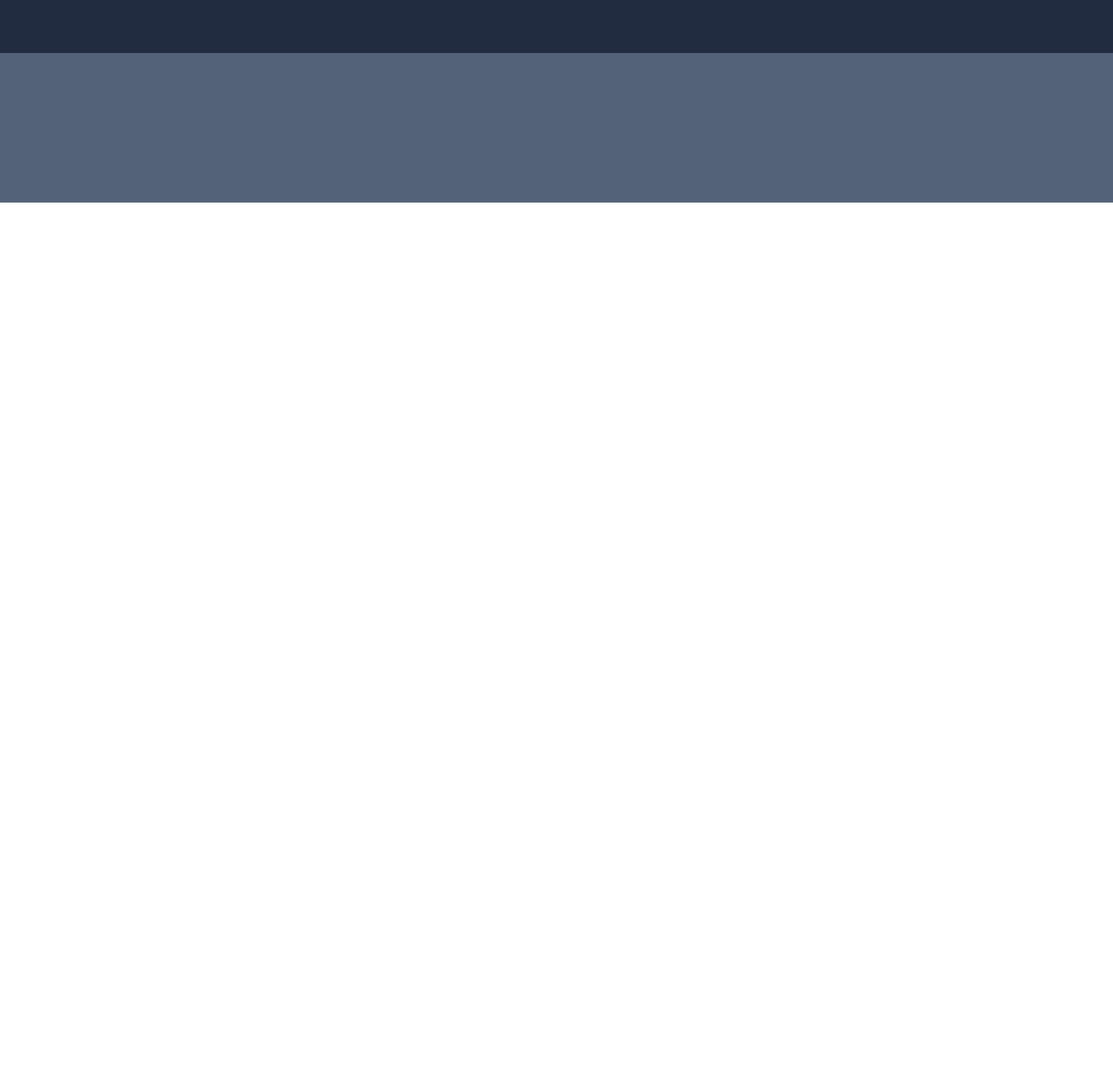
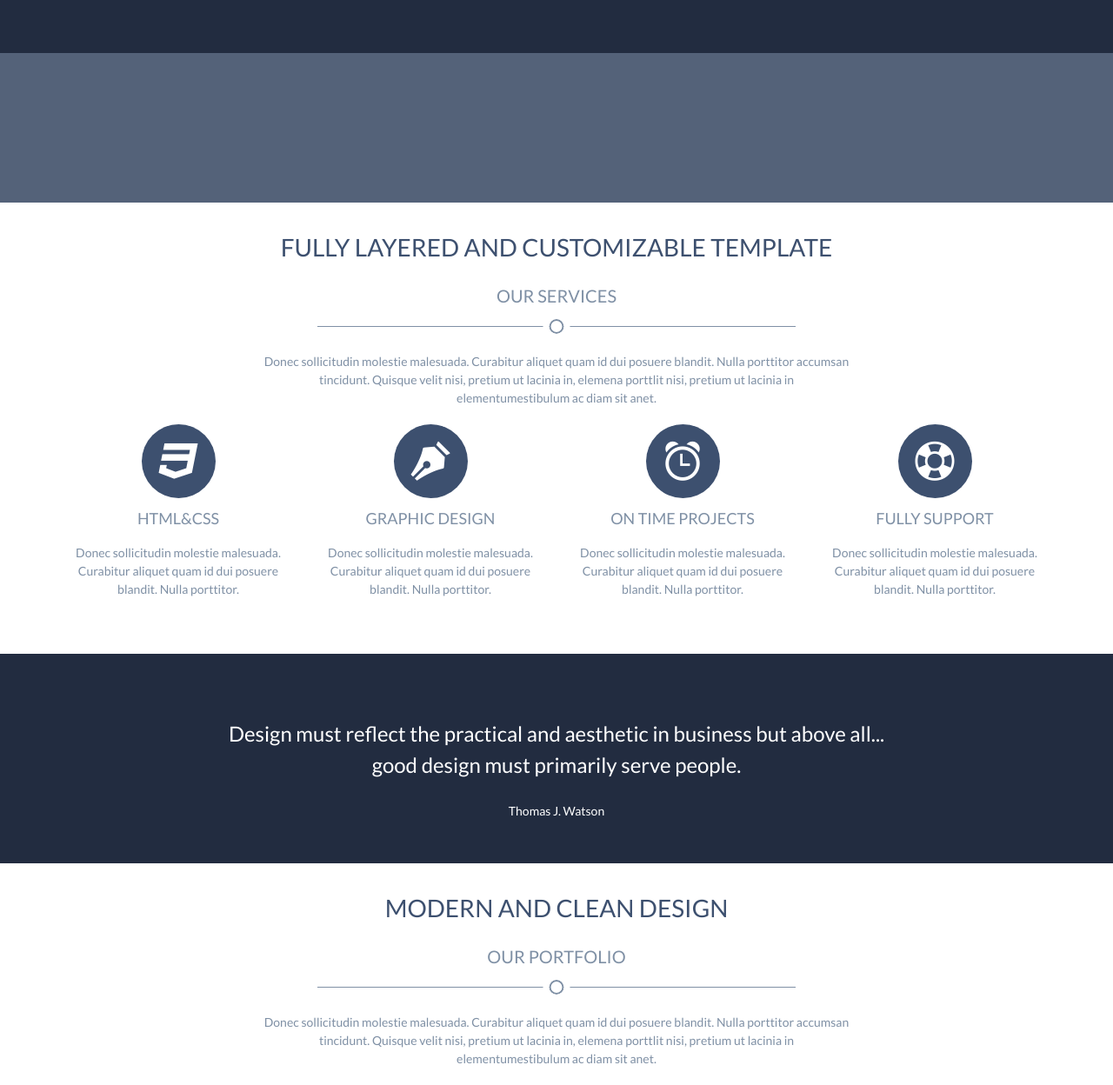
Before and after one commit to wasimsaleh13478/Artica_html_css_template, a plain HTML site: page index.html in a window 1280 px wide. Shown: the part 527-1775 px from the top of the page at 87% size. Before the commit the page ends 800 px from the top, so only its background shows below. Drawn offline with Linux system fonts and the light colour scheme; a web font is replaced by a local one.

Commit message:
Uploade services and start portfolio

```diff
--- a/CSS/framework.css
+++ b/CSS/framework.css
@@ -40,6 +40,9 @@
 }
 .w-fit {
   width: fit-content;
+}
+.w-675 {
+  width: 675px;
 }
 .w-full {
   width: 100%;
@@ -247,6 +250,21 @@
 .p-30 {
   padding: 30px;
 }
+.p-35 {
+  padding: 35px;
+}
+.p-40 {
+  padding: 40px;
+}
+.p-45 {
+  padding: 45px;
+}
+.p-50 {
+  padding: 50px;
+}
+.p-60 {
+  padding: 60px;
+}
 .pt-0 {
   padding-top: 0px;
 }
@@ -393,11 +411,11 @@
 .c-white {
   color: #fff;
 }
-.c-blue {
-  color: var(--blue-color);
+.c-title {
+  color: var(--title-color);
 }
-.c-alt-blue {
-  color: var(--blue-alt-color);
+.c-parag {
+  color: var(--paragraph-color);
 }
 .c-orange {
   color: var(--orange-color);
@@ -412,16 +430,22 @@
   color: var(--grey-color);
 }
 .c-main {
-  color: var(--main-color)
+  color: var(--main-color);
 }
 .c-alt {
-  color: var(--alt-color)
+  color: var(--alt-color);
+}
+.bg-title {
+  background-color: var(--title-color);
+}
+.bg-parag {
+  background-color: var(--paragraph-color);
 }
 .bg-main {
-  background-color: var(--main-color)
+  background-color: var(--main-color);
 }
 .bg-alt {
-  background-color: var(--alt-color)
+  background-color: var(--alt-color);
 }
 .bg-eee {
   background-color: #eee;
@@ -499,6 +523,9 @@
 .fs-25 {
   font-size: 25px;
 }
+.fs-28 {
+  font-size: 28px;
+}
 .fs-30 {
   font-size: 30px;
 }
@@ -553,22 +580,22 @@
 /* End Position */
 /* Start border */
 .border-1-white {
-  border: 1px solid #fff
+  border: 1px solid #fff;
 }
 .border-3-green {
-  border: 3px solid var(--green-color)
+  border: 3px solid var(--green-color);
 }
 .border-3-blue {
-  border: 3px solid var(--blue-color)
+  border: 3px solid var(--blue-color);
 }
 .border-3-red {
-  border: 3px solid var(--red-color)
+  border: 3px solid var(--red-color);
 }
 .border-3-orange {
-  border: 3px solid var(--orange-color)
+  border: 3px solid var(--orange-color);
 }
 .border-3-grey {
-  border: 3px solid var(--grey-color)
+  border: 3px solid var(--grey-color);
 }
 .border-ccc {
   border: 1px solid #ccc;
@@ -643,30 +670,36 @@
 /* Start Component */
 
 .logo {
-  font-family: molle
+  font-family: molle;
 }
 .between-flex {
   display: flex;
   justify-content: space-between;
 }
 .cur-po {
-  cursor: pointer
+  cursor: pointer;
 }
 @media (max-width: 767px) {
+  .fs-16-mobile {
+    font-size: 16px;
+  }
+  .fs-20-mobile {
+    font-size: 20px;
+  }
   .text-c-mobile {
     text-align: center;
   }
   .p-10-mobile {
-    padding: 10px
+    padding: 10px;
   }
   .pt-10-mobile {
-    padding-top: 10px
+    padding-top: 10px;
   }
   .pt-0-mobile {
-    padding-top: 0px
+    padding-top: 0px;
   }
   .pt-20-mobile {
-    padding-top: 20px
+    padding-top: 20px;
   }
   .mb-15-mobile {
     margin-bottom: 15px;
@@ -686,7 +719,7 @@
     flex-direction: column;
   }
   .flex-cl-r-mobile {
-    flex-direction:column-reverse;
+    flex-direction: column-reverse;
   }
   .gap-10-mobile {
     gap: 10px;
@@ -738,7 +771,7 @@
   color: #000;
   margin-bottom: 25px;
 }
-.section-title  p {
+.section-title p {
   font-size: 15px;
   color: var(--grey-color);
   margin-top: 10px;
@@ -787,6 +820,43 @@
   right: 4px;
 }
 /* End Toggle Switch */
+/* Start Section Paragraph */
+
+.section-paragraph {
+  position: relative;
+  max-width: 675px;
+  margin: 0 auto 20px;
+}
+.section-paragraph::before {
+  content: "";
+  position: absolute;
+  width: 550px;
+  height: 1px;
+  background-color: #f0f1f2;
+  top: 0;
+  left: 50%;
+  transform: translateX(-50%);
+}
+.section-paragraph::after {
+  content: "";
+  position: absolute;
+  width: 13px;
+  height: 13px;
+  border-radius: 50%;
+  border: 2px solid #f0f1f2;
+  top: 0;
+  left: 50%;
+  transform: translate(-50%, -8px);
+  background-color: var(--main-color);
+  outline: 7px solid var(--main-color);
+}
+@media (max-width: 767px) {
+  .section-paragraph::before {
+    width:200px;
+  }
+}
+
+/* End Section Paragraph */
 /* Start Button Shape */
 
 .btn-shape {
--- a/CSS/main.css
+++ b/CSS/main.css
@@ -11,6 +11,8 @@
 :root {
   --main-color: #222c40;
   --alt-color: #546279;
+  --title-color: #3d506f;
+  --paragraph-color: #7f90a5;
 }
 ul {
   list-style: none;
@@ -37,6 +39,7 @@ body {
   font-family: lato, Arial, Helvetica, sans-serif;
 }
 .container {
+  position: relative;
   margin-left: auto;
   margin-right: auto;
   padding-left: 15px;
@@ -76,36 +79,6 @@ body {
 .intro .content {
   height: 355px;
 }
-.intro .content h1 {
-}
-.intro .content p {
-  position: relative;
-  max-width: 675px;
-  margin: 0 auto 20px;
-}
-.intro .content p::before {
-  content: "";
-  position: absolute;
-  width: 550px;
-  height: 1px;
-  background-color: #f0f1f2;
-  top: 0;
-  left: 50%;
-  transform: translateX(-50%);
-}
-.intro .content p::after {
-  content: "";
-  position: absolute;
-  width: 13px;
-  height: 13px;
-  border-radius: 50%;
-  border: 2px solid #f0f1f2;
-  top: 0;
-  left: 50%;
-  transform: translate(-50%, -8px);
-  background-color: var(--main-color);
-  outline: 7px solid var(--main-color);
-}
 .intro .content .btn {
   display: block;
   padding: 15px 40px;
@@ -113,3 +86,24 @@ body {
   cursor: pointer;
 }
 /* End Intro */
+/* Start Servises */
+.portfolio .section-paragraph::before,
+.services .section-paragraph::before {
+  background-color: var(--paragraph-color);
+}
+.portfolio .section-paragraph::after,
+.services .section-paragraph::after {
+  background-color: #fff;
+  border-color: var(--paragraph-color);
+  outline-color: #fff;
+}
+.idea p {
+  max-width:800px;
+  font-size: 24px;
+}
+/* End Servises */
+/* Start Portfolio */
+
+
+
+/* End Portfolio */
--- a/index.html
+++ b/index.html
@@ -28,15 +28,120 @@
         <div class="content bg-main pt-20 pb-40 w-full">
           <div class="container text-c c-white">
             <h1 class="logo fs-40 mb-30 mt-15">Artica</h1>
-            <p class="pt-30 fs-14">
+            <p class="section-paragraph pt-30 fs-14">
               Donec sollicitudin molestie malesuada. Curabitur aliquet quam id
               dui posuere blandit. Nulla porttitor accumsan tincidunt. Quisque
               velit nisi, pretium ut lacinia in, elemena porttlit nisi, pretium
               ut lacinia in elementumestibulum ac diam sit anet.
             </p>
-            <span class="btn ml-auto mr-auto c-white border-1-white fs-14">Purshase Theme</span>
+            <span class="btn ml-auto mr-auto c-white border-1-white fs-14"
+              >Purshase Theme</span
+            >
           </div>
         </div>
+      </div>
+      <div class="services">
+        <h2
+          class="fs-28 text-c-mobile fs-20-mobile mr-auto ml-auto mt-30 fw-norm w-fit mb-20 c-title"
+        >
+          FULLY LAYERED AND CUSTOMIZABLE TEMPLATE
+        </h2>
+        <div class="container">
+          <span class="d-block mr-auto ml-auto w-fit fs-20 c-parag mb-20"
+            >OUR SERVICES</span
+          >
+          <p class="section-paragraph pt-30 fs-14 text-c c-parag mb-30">
+            Donec sollicitudin molestie malesuada. Curabitur aliquet quam id dui
+            posuere blandit. Nulla porttitor accumsan tincidunt. Quisque velit
+            nisi, pretium ut lacinia in, elemena porttlit nisi, pretium ut
+            lacinia in elementumestibulum ac diam sit anet.
+          </p>
+          <div
+            class="content d-flex align-c gap-20 gap-10-mobile flex-cl-mobile w-full-mobile"
+          >
+            <div class="box p-relative text-c c-parag">
+              <div class="icon flex-c mb-10">
+                <i
+                  class="icon icon-css3 flex-c bg-title c-white rad-circle fs-45 p-20 w-fit"
+                ></i>
+              </div>
+              <span class="d-block mr-auto ml-auto fs-18 mb-15">
+                HTML&CSS
+              </span>
+              <p class="fs-14">
+                Donec sollicitudin molestie malesuada. Curabitur aliquet quam id
+                dui posuere blandit. Nulla porttitor.
+              </p>
+            </div>
+            <div class="box p-relative text-c c-parag">
+              <div class="icon flex-c mb-10">
+                <i
+                  class="icon icon-pen flex-c bg-title c-white rad-circle fs-45 p-20 w-fit"
+                ></i>
+              </div>
+              <span class="d-block mr-auto ml-auto fs-18 c-parag mb-15">
+                GRAPHIC DESIGN
+              </span>
+              <p class="fs-14">
+                Donec sollicitudin molestie malesuada. Curabitur aliquet quam id
+                dui posuere blandit. Nulla porttitor.
+              </p>
+            </div>
+            <div class="box p-relative text-c c-parag">
+              <div class="icon flex-c mb-10">
+                <i
+                  class="icon icon-alarm flex-c bg-title c-white rad-circle fs-45 p-20 w-fit"
+                ></i>
+              </div>
+              <span class="d-block mr-auto ml-auto fs-18 c-parag mb-15">
+                ON TIME PROJECTS
+              </span>
+              <p class="fs-14">
+                Donec sollicitudin molestie malesuada. Curabitur aliquet quam id
+                dui posuere blandit. Nulla porttitor.
+              </p>
+            </div>
+            <div class="box p-relative text-c c-parag">
+              <div class="icon flex-c mb-10">
+                <i
+                  class="icon icon-lifebuoy flex-c bg-title c-white rad-circle fs-45 p-20 w-fit"
+                ></i>
+              </div>
+              <span class="d-block mr-auto ml-auto fs-18 c-parag mb-15">
+                FULLY SUPPORT
+              </span>
+              <p class="fs-14">
+                Donec sollicitudin molestie malesuada. Curabitur aliquet quam id
+                dui posuere blandit. Nulla porttitor.
+              </p>
+            </div>
+          </div>
+        </div>
+        <div class="idea bg-main c-white text-c p-50 mt-50">
+          <p class="mr-auto ml-auto">
+            Design must reflect the practical and aesthetic in business but
+            above all... good design must primarily serve people.
+          </p>
+          <span class="d-block mr-auto ml-auto fs-14">Thomas J. Watson </span>
+        </div>
+      </div>
+      <div class="portfolio">
+        <h2
+          class="fs-28 text-c-mobile fs-20-mobile mr-auto ml-auto mt-30 fw-norm w-fit mb-20 c-title"
+        >
+          MODERN AND CLEAN DESIGN
+        </h2>
+        <div class="container">
+          <span class="d-block mr-auto ml-auto w-fit fs-20 c-parag mb-20"
+            >OUR PORTFOLIO</span
+          >
+          <p class="section-paragraph pt-30 fs-14 text-c c-parag mb-30">
+            Donec sollicitudin molestie malesuada. Curabitur aliquet quam id dui
+            posuere blandit. Nulla porttitor accumsan tincidunt. Quisque velit
+            nisi, pretium ut lacinia in, elemena porttlit nisi, pretium ut
+            lacinia in elementumestibulum ac diam sit anet.
+          </p>
+
       </div>
     </div>
   </body>
```
Lines whose indentation alone changed are shown as unchanged.
